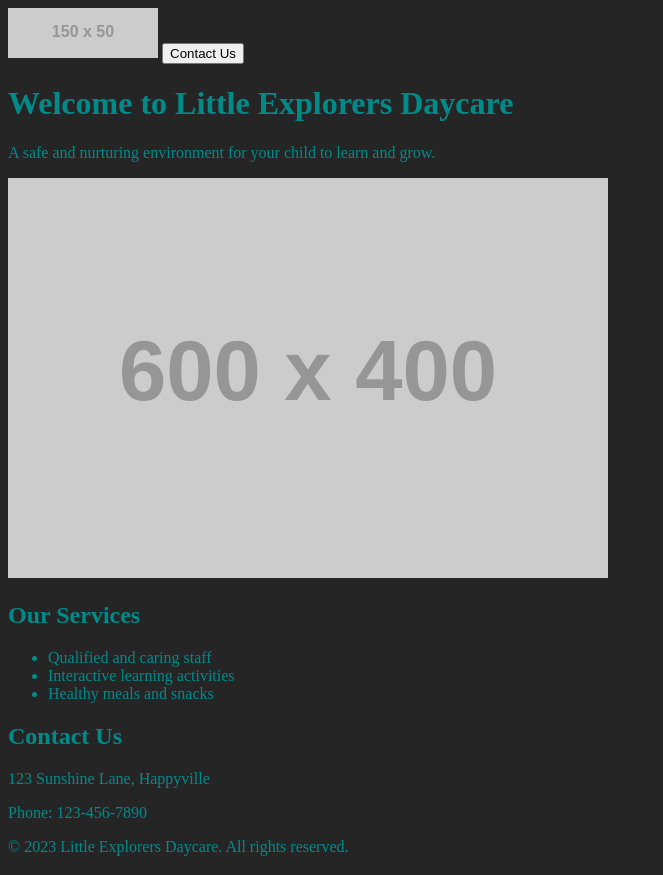
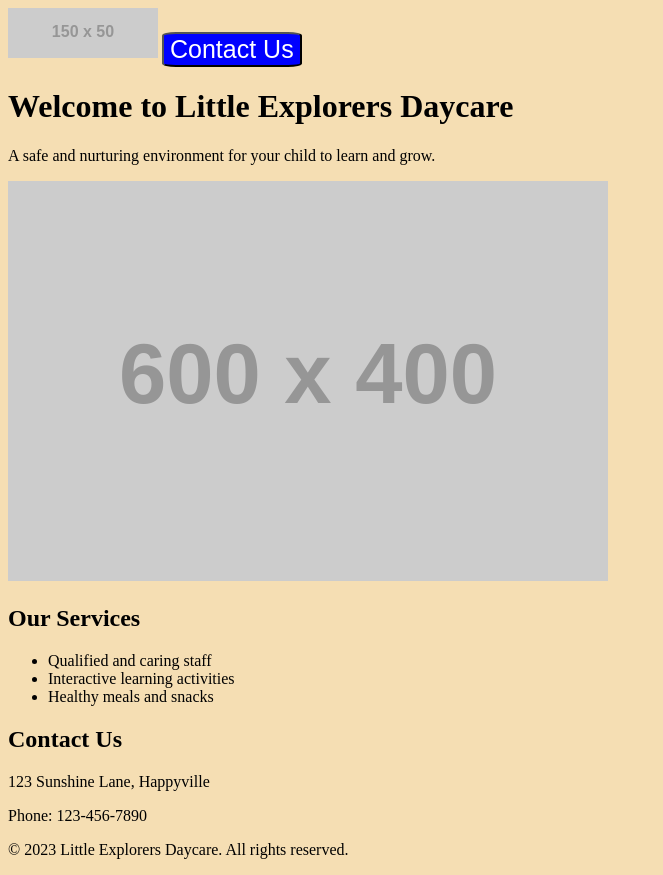
Before and after one commit to Valiantic/Fastapi-Web-Development, a FastAPI app: page /index/ in a window 1280 px wide. Shown: the whole page, without its empty margins (0-663 px from the left). Run offline with FastAPI, Linux system fonts and the light colour scheme; grey boxes labelled with a size stand in for pictures from a placeholder-image service; some libraries are stand-ins or nearby versions.

Commit message:
Update style.css

```diff
--- a/static/css/style.css
+++ b/static/css/style.css
@@ -1,4 +1,12 @@
 body{
-    background-color: #252525;
-    color:darkcyan;
+    background-color: wheat;
+
 }
+
+.contact{
+    background-color: blue;
+    color: white;
+    font-size: 25px;
+    border-radius: 10%;
+}
+/* bg-blue-500 text-white px-4 py-2 rounded-lg */
```
